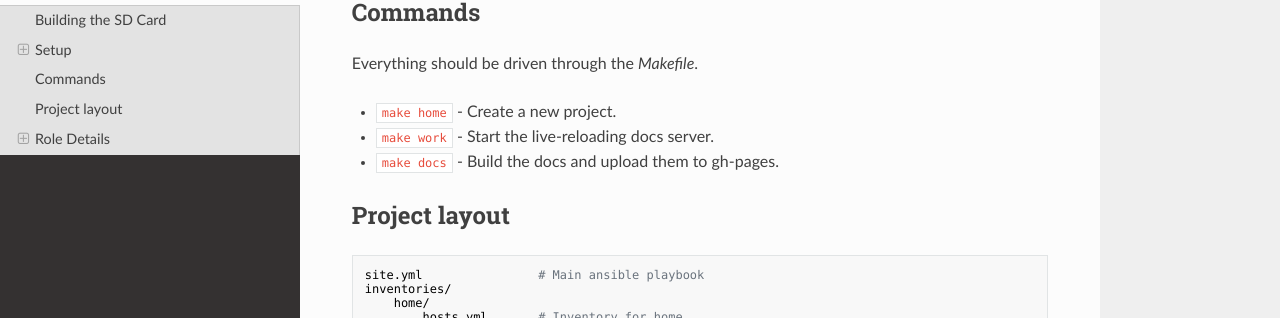
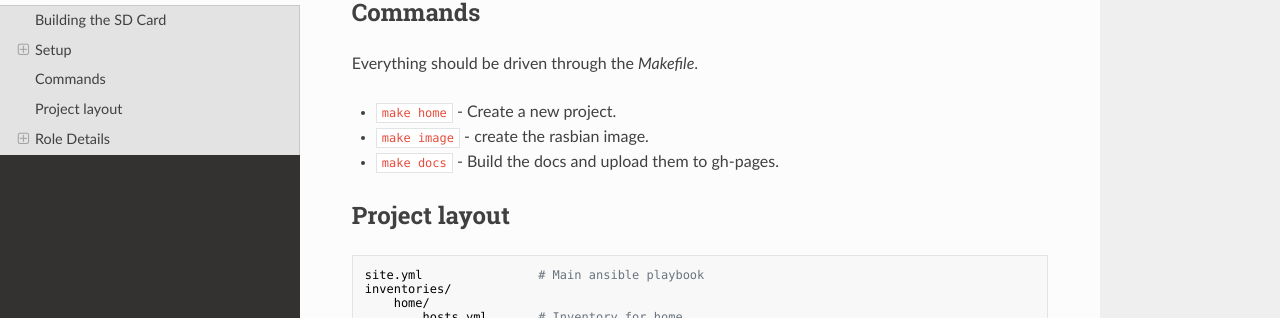
Before and after one commit to bbrietzke/anisble, an MkDocs documentation site: the page built from docs/index.md, in a window 1280 px wide and 900 px high, scrolled down 643 px. Shown: the part 131-449 px from the top of the window. Built offline with MkDocs 1.6.1, drawn with Linux system fonts in a browser that asks for light colours; nearby versions of some CDN libraries.

Commit message:
a few updates.

```diff
--- a/docs/index.md
+++ b/docs/index.md
@@ -27,7 +27,7 @@ Additional directories can be added to inventories and setup similiar to home or
 Everything should be driven through the _Makefile_.
 
 * `make home` - Create a new project.
-* `make work` - Start the live-reloading docs server.
+* `make image` - create the rasbian image.
 * `make docs` - Build the docs and upload them to gh-pages.
 
 ## Project layout
```
Also changed, not shown: 2 other files.
